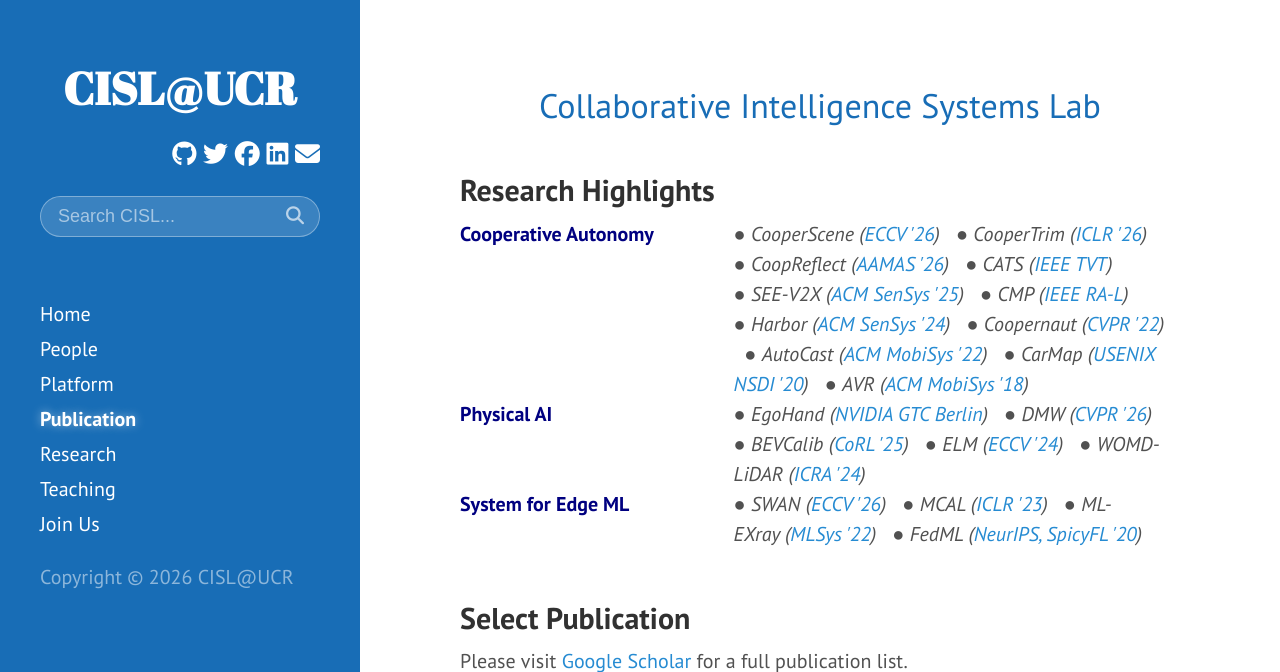
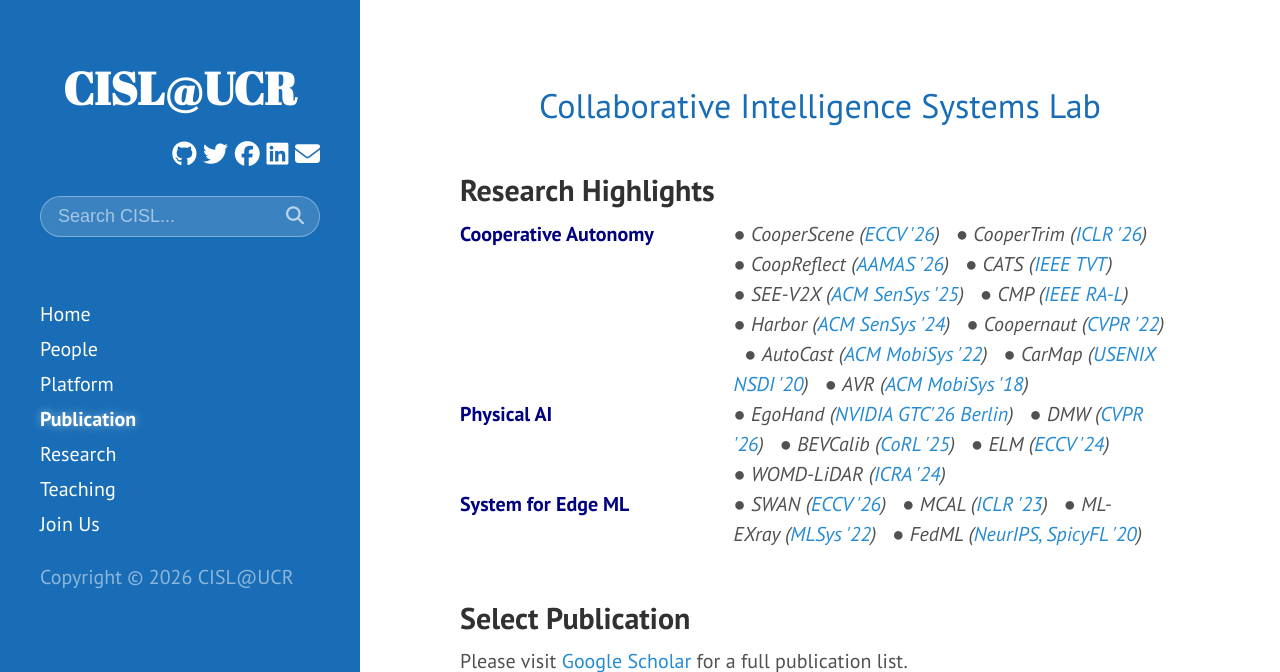
Before and after one commit to UCR-CISL/UCR-CISL.github.io, a Jekyll site: the page built from publication.html, in a window 1280 px wide and 900 px high, cut to the strip 0-672 px from the top of the window. Built offline with Jekyll 4.4.1, drawn with Linux system fonts in a browser that asks for light colours; a style sheet for code colours, icons or effects is not loaded; some of the changed text lies outside the part shown.

Commit message:
Auto-update pub_auto.yml from bib (trigger: 9b2ddfd17e61d571a9645daa178b013d596e1fc6)

```diff
--- a/_data/pub_auto.yml
+++ b/_data/pub_auto.yml
@@ -5,12 +5,13 @@
     Iqbal, Jiefeng Li, Edy Lim, Yanchen Liu, Yihan Pang, Hang Qiu, Jun Saito, Shao
     Su, Qingsi Wang, Xiufeng Xie
   code: https://github.com/NVIDIA/IsaacCapture/tree/main/src/python/isaaccapture_egopost
-  conf: NVIDIA GTC Berlin
+  conf: NVIDIA GTC'26 Berlin
   eprint: '2610.30293'
   img: egohand.gif
   model: https://huggingface.co/nvidia/EgoHand-v1
+  month: October
   primaryClass: cs.CV
-  series: NVIDIA GTC Berlin
+  series: NVIDIA GTC'26 Berlin
   tag: PAI
   title: 'EgoHand: Monocular 3D Hand Reconstruction from Egocentric Video'
   url: https://arxiv.org/abs/2610.30293
```
